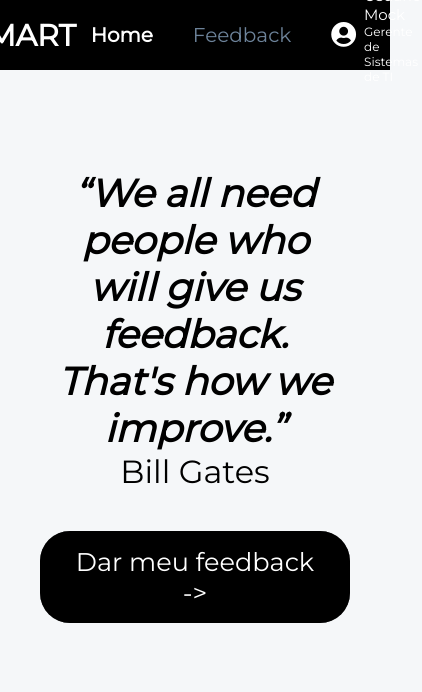
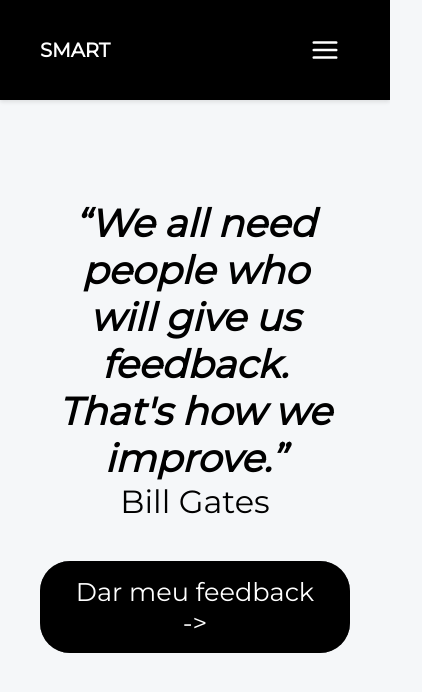
Before and after one commit to caio-k/gestao-emp-form, a React (Create React App) app: page /home in a window 390 px wide. Shown: the top 692 px of the page, 422 px wide, since content can reach past the window. Built offline with nearby package versions, Linux system fonts and the light colour scheme.

Commit message:
add responsive header

```diff
--- a/src/components/header/Header.jsx
+++ b/src/components/header/Header.jsx
@@ -1,120 +1,194 @@
 import React from "react";
-import { useHistory, useLocation } from "react-router-dom";
+import {useLocation} from "react-router-dom";
 import styled from "styled-components";
 
 import MenuItems from "./MenuItems";
+import menuIcon from "../../assets/menuIcon.svg";
+import closeIcon from "../../assets/closeIcon.svg";
 
-const Container = styled("nav")`
-	width: 100%;
-	height: 70px;
-	padding: 5px;
+const Container = styled("header")`
+  height: 100px;
+  padding: 0 40px;
   background-color: ${(props) => props.theme.colors.black};
-	display: flex;
-	justify-content: center;
-	align-items: center;
-	position: sticky;
-`;
+  box-shadow: 0 2px 4px rgba(0, 0, 0, .1);
 
-const Logo = styled("h1")`
+  span {
+    font-size: 1.8em;
+    font-weight: bold;
+    line-height: 100px;
+  }
+
+  a {
+    text-decoration: none;
+    color: ${(props) => props.theme.colors.white};
+  }
+
+  button {
+    color: ${(props) => props.theme.colors.black};
+    line-height: 30px;
+    padding: 0 10px;
+    max-width: 250px;
+    background-color: ${(props) => props.theme.colors.white};
+    border: none;
+    border-radius: 5px;
+    transition: all 0.3s ease 0s;
+    font-size: 1.05em;
+    font-family: ${(props) => props.theme.fonts.family.montserrat};
+    transform: translateY(-10px);
+
+    span {
+      font-size: 17px;
+    }
+
+    p {
+      padding-bottom: 2px;
+    }
+
+    span, p {
+      line-height: 20px;
+    }
+  }
+
+  .show-menu-btn, .hide-menu-btn {
+    transition: 0.4s;
+    font-size: 30px;
     cursor: pointer;
-	justify-self: start;
-	color: ${(props) => props.theme.colors.white};
+    display: none;
+  }
+
+  .show-menu-btn {
+    float: right;
+    margin-top: 35px;
+    margin-right: 10px;
+    letter-spacing: 5px;
     font-size: 30px;
+  }
+
+  #chk {
+    position: absolute;
+    visibility: hidden;
+    z-index: -1111;
+  }
+
+  .current-user-link {
+    pointer-events: none;
+    cursor: default;
+  }
+
+  @media (max-width: 600px) {
+    button {
+      background-color: ${(props) => props.theme.colors.white};
+      color: ${(props) => props.theme.colors.black};
+      font-size: 1.2em;
+      padding: 10px 30px;
+
+      p {
+        font-size: 13px;
+      }
+    }
+
+    .show-menu-btn, .hide-menu-btn {
+      display: block;
+    }
+
+    .hide-menu-btn {
+      position: absolute;
+      top: 30px;
+      right: 30px;
+    }
+
+    #chk:checked ~ ul {
+      right: 0;
+      top: 0;
+    }
+  }
+
+  @media (max-width: 420px) {
+    span {
+      font-size: 1.4em;
+    }
+  }
 `;
 
 const Menu = styled("ul")`
-	margin: 12px 2rem 12px 15px;
-	display: grid;
-	grid-template-columns: repeat(2, auto);
-	grid-gap: 40px;
-	text-align: center;
-	width: 70vw;
-	justify-content: center;
-	list-style-type: none;
-`;
+  float: right;
+  line-height: 100px;
+  margin: 0;
 
-const MenuItem = styled("li")`
-	color: ${(props) =>
-		props.active ? props.theme.colors.white : props.theme.colors.gray400};
-	font-weight: ${(props) => (props.active ? 700 : 400)};
-	font-size: 20px;
-	text-decoration: none;
-	cursor: pointer;
+  a {
+    color: ${(props) => props.theme.colors.white};
+    text-transform: uppercase;
+    padding: 5px 10px;
+    margin: 0 5px;
+    font-weight: 600;
+    border-radius: 5px;
 
     &:hover {
-		color: ${(props) => props.theme.colors.white};
+      color: ${(props) => props.theme.colors.black};
+      background-color: ${(props) => props.theme.colors.white};
     }
-`;
-
-const UserArea = styled("div")`
-	display: flex;
-	flex-direction: row;
-	justify-content: space-around;
-	justify-self: end;
-	align-items: center;
-	cursor: pointer;
-	color: ${(props) => props.theme.colors.white};
-
-	i {
-		font-size: 1.6rem;
-		margin: 8px;
   }
 
-	.user-info {
-		display: flex;
-		flex-direction: column;
-		justify-content: space-around;
-		align-items: center;
-
-		.name {
-			font-size: 15px;
+  .spotlight {
+    background-color: gray;
   }
 
-		.job {
-			font-size: 12px;
+  @media (max-width: 600px) {
+    position: fixed;
+    width: 100%;
+    height: fit-content;
+    background-color: ${(props) => props.theme.colors.black};
+    right: 0;
+    top: -100%;
+    text-align: center;
+    padding: 60px 0 15px;
+    line-height: normal;
+    transition: 0.5s;
+    z-index: 100;
+
+    a {
+      display: block;
+      padding: 10px;
+      color: ${(props) => props.theme.colors.white};
+      margin: 10px 50px;
+      font-size: 15px;
     }
   }
 `;
 
 function Header(props) {
-	const { pathname } = useLocation();
-	const history = useHistory();
+  const {pathname} = useLocation();
 
   const menuItemSelected = pathname.split("/")[1];
 
-	function onClickHandler(item, logo = false) {
-		if (logo) {
-			history.push("/home");
-		} else {
-			history.push(`${item.url}`);
-		}
-	}
-
   return (
     <Container>
-			<Logo onClick={() => onClickHandler(null, true)}>SMART</Logo>
+      <a href="/"><span>SMART</span></a>
+
+      <input type="checkbox" id="chk"/>
+
+      <label htmlFor="chk" className="show-menu-btn">
+        <img src={menuIcon} alt='...' width="30px" height="30px"/>
+      </label>
+
       <Menu>
-				{MenuItems.map((item) => {
-					return (
-						<MenuItem
-							key={item.title}
-							active={
-								menuItemSelected === item.title.toLowerCase()
-							}
-							onClick={() => onClickHandler(item)}
-						>
-							{item.title}
-						</MenuItem>
-					);
+        {MenuItems.map(item => {
+          const isUnderlined = item.title.toLowerCase() === menuItemSelected;
+          return <a href={item.url} key={item.title} className={isUnderlined ? "spotlight" : ""}>{item.title}</a>
         })}
+
+        <a href="/" className="current-user-link">
+          <button>
+            <i className="fas fa-user-circle"/>
+            <span> Usuário Mock</span>
+            <p>Gerente de Sistemas de TI</p>
+          </button>
+        </a>
+
+        <label htmlFor="chk" className="hide-menu-btn">
+          <img src={closeIcon} alt='X' width="25px" height="25px"/>
+        </label>
       </Menu>
-			<UserArea>
-				<i className="fas fa-user-circle"/>
-				<div className="user-info">
-					<p className="name">Usuário Mock</p>
-					<p className="job">Gerente de Sistemas de TI</p>
-				</div>
-			</UserArea>
     </Container>
   );
 }
```
Also changed, not shown: src/assets/closeIcon.svg (added), src/assets/menuIcon.svg (added). Lines whose indentation alone changed are shown as unchanged.
